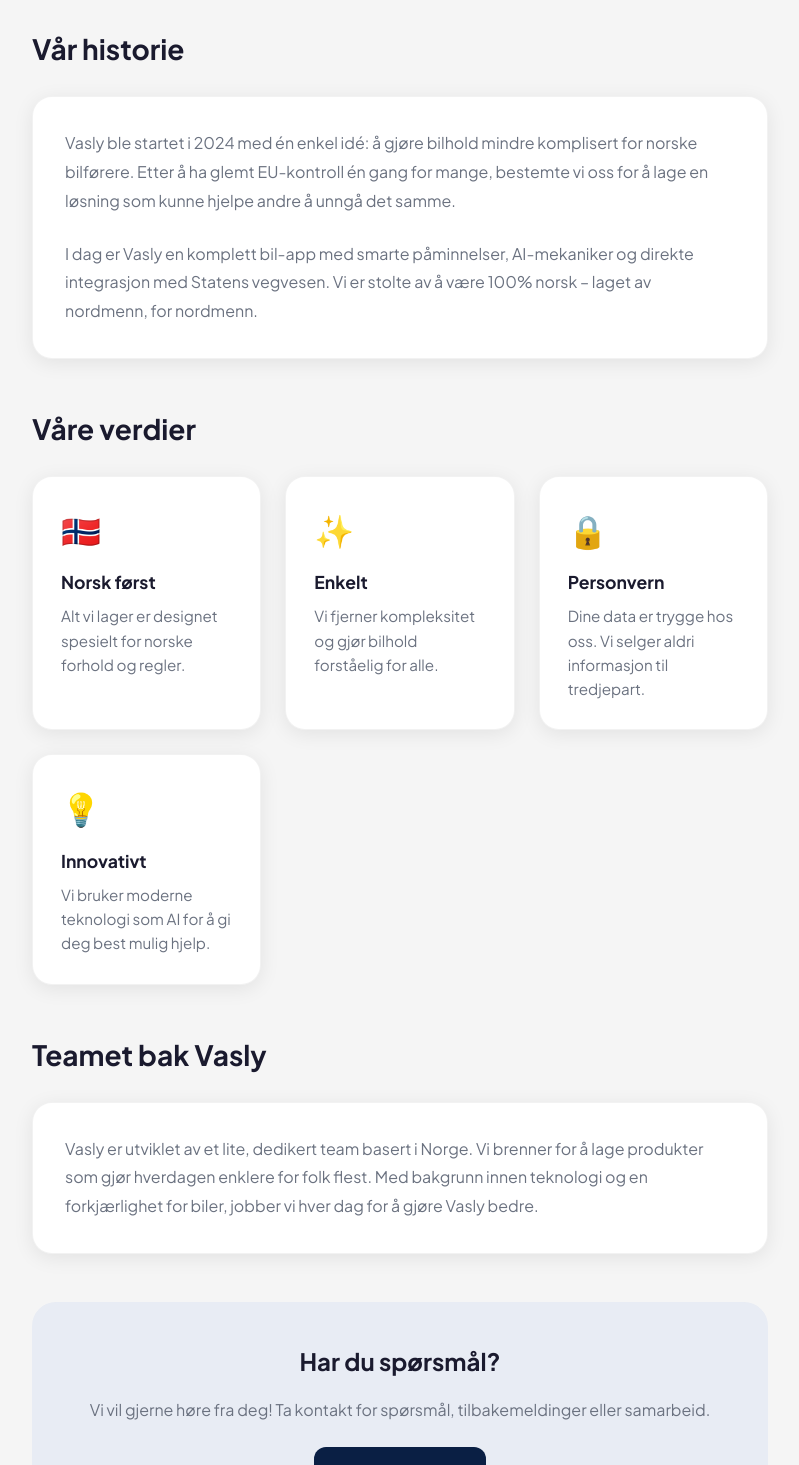
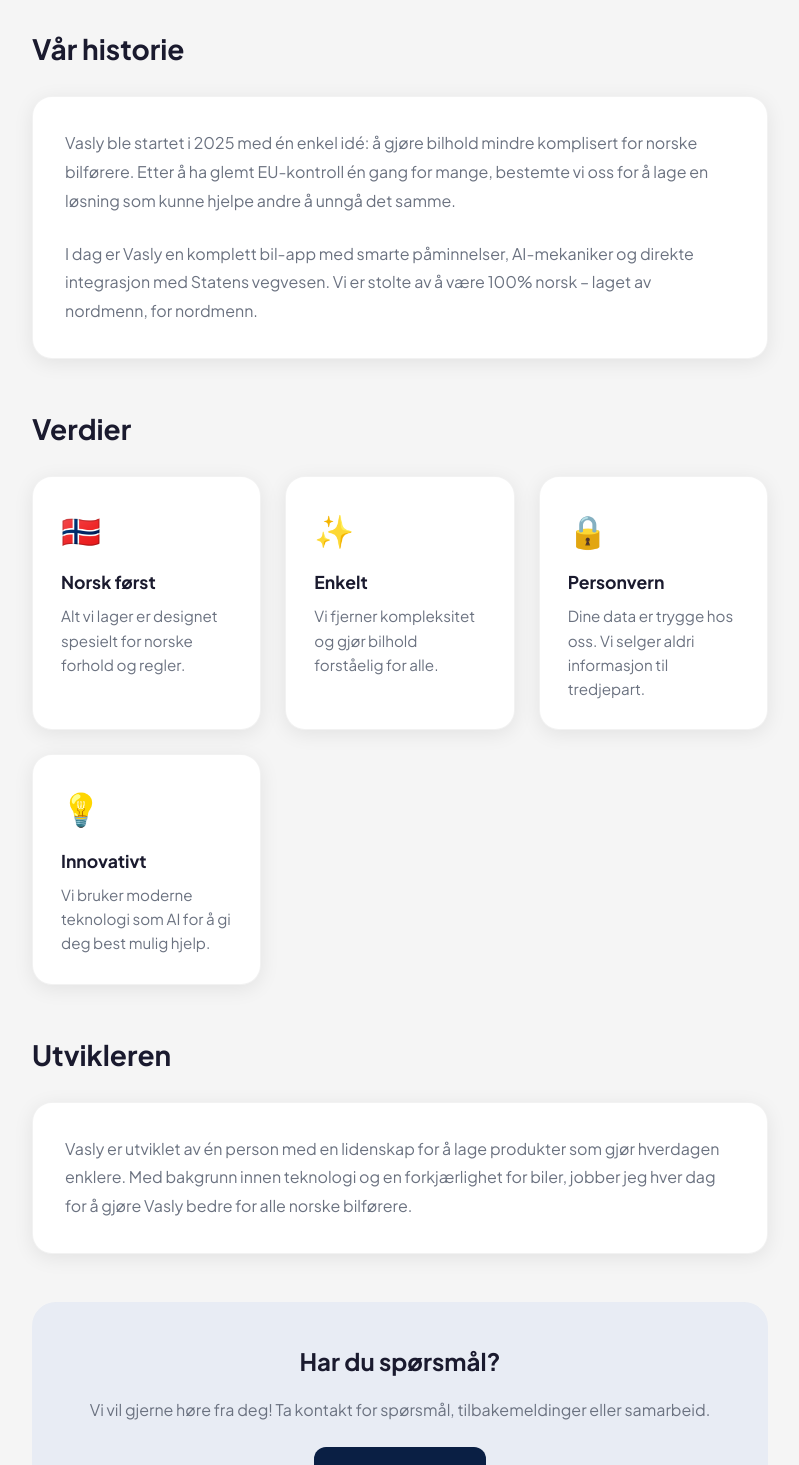
Before and after one commit to bseyhan/vasly-web, a Next.js app: page /om in a window 1280 px wide. Shown: the part 620-2085 px from the top of the page, without its empty margins (240-1039 px from the left). Built offline with nearby package versions, Linux system fonts and the light colour scheme.

Commit message:
Update Om Vasly page - solo developer, fix pronouns and year

```diff
--- a/src/app/om/page.tsx
+++ b/src/app/om/page.tsx
@@ -51,7 +51,7 @@
             border: '1px solid rgba(0,0,0,0.05)'
           }}>
             <p style={{ color: 'var(--text-secondary)', lineHeight: 1.8, marginBottom: '1.5rem' }}>
-              Vasly ble startet i 2024 med én enkel idé: å gjøre bilhold mindre komplisert for norske bilførere.
+              Vasly ble startet i 2025 med én enkel idé: å gjøre bilhold mindre komplisert for norske bilførere.
               Etter å ha glemt EU-kontroll én gang for mange, bestemte vi oss for å lage en løsning som kunne
               hjelpe andre å unngå det samme.
             </p>
@@ -66,7 +66,7 @@
         {/* Values Section */}
         <section style={{ marginBottom: '3rem' }}>
           <h2 style={{ fontSize: '1.75rem', fontWeight: 700, marginBottom: '1.5rem', color: 'var(--text-primary)' }}>
-            Våre verdier
+            Verdier
           </h2>
           <div style={{ display: 'grid', gridTemplateColumns: 'repeat(auto-fit, minmax(220px, 1fr))', gap: '1.5rem' }}>
             <div style={{
@@ -135,10 +135,10 @@
           </div>
         </section>
 
-        {/* Team Section */}
+        {/* Developer Section */}
         <section style={{ marginBottom: '3rem' }}>
           <h2 style={{ fontSize: '1.75rem', fontWeight: 700, marginBottom: '1.5rem', color: 'var(--text-primary)' }}>
-            Teamet bak Vasly
+            Utvikleren
           </h2>
           <div style={{
             background: 'white',
@@ -148,9 +148,9 @@
             border: '1px solid rgba(0,0,0,0.05)'
           }}>
             <p style={{ color: 'var(--text-secondary)', lineHeight: 1.8 }}>
-              Vasly er utviklet av et lite, dedikert team basert i Norge. Vi brenner for å lage
-              produkter som gjør hverdagen enklere for folk flest. Med bakgrunn innen teknologi og
-              en forkjærlighet for biler, jobber vi hver dag for å gjøre Vasly bedre.
+              Vasly er utviklet av én person med en lidenskap for å lage produkter som gjør hverdagen
+              enklere. Med bakgrunn innen teknologi og en forkjærlighet for biler, jobber jeg hver dag
+              for å gjøre Vasly bedre for alle norske bilførere.
             </p>
           </div>
         </section>
@@ -202,7 +202,7 @@
         borderTop: '1px solid rgba(0,0,0,0.05)',
         marginTop: '2rem'
       }}>
-        <p>© 2025 Vasly</p>
+        <p>© 2026 Vasly</p>
       </footer>
     </div>
   );
```
